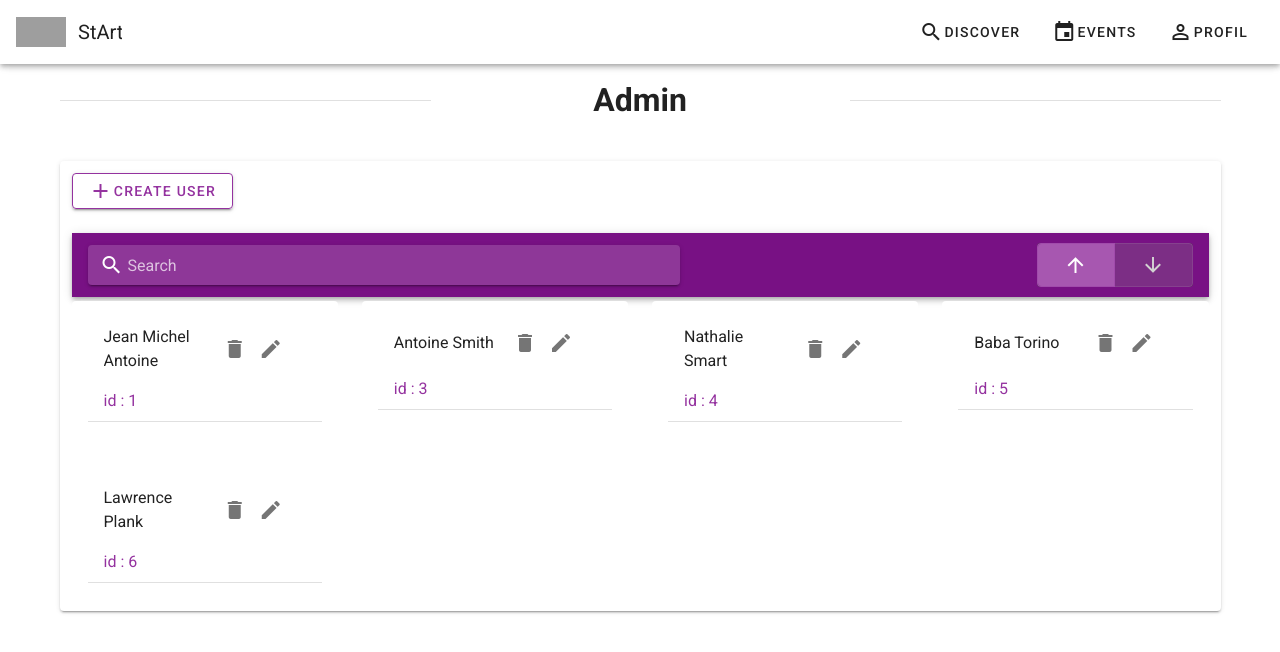
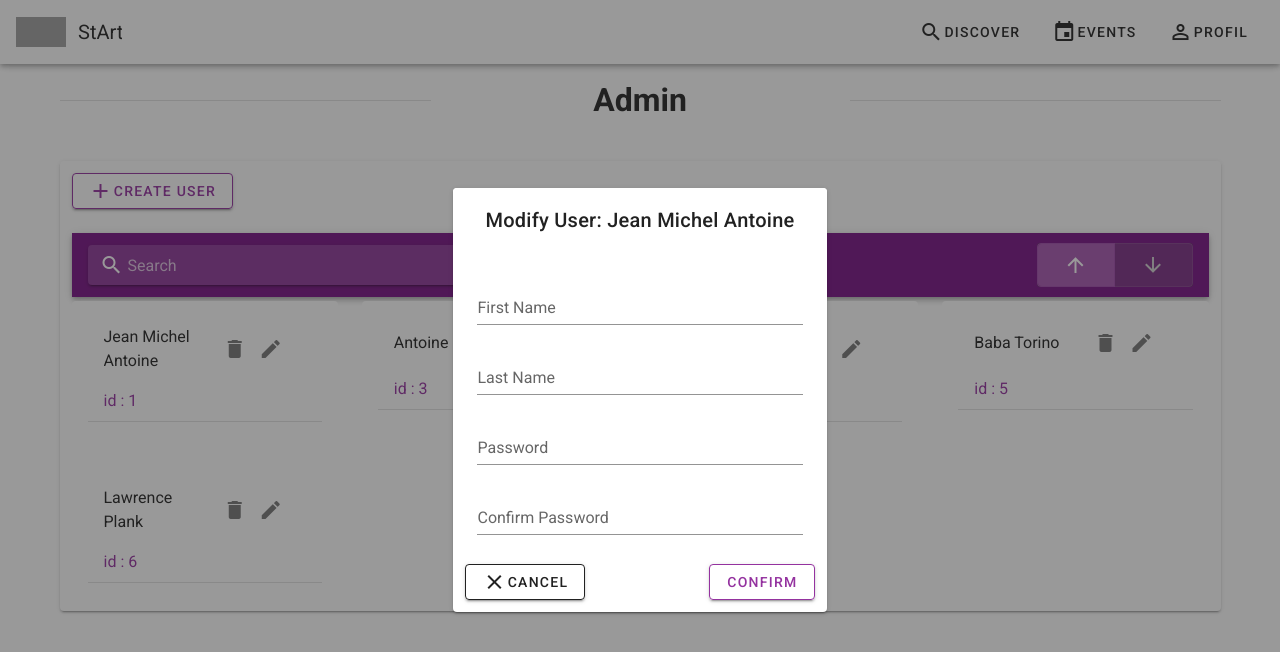
Before and after one commit to PRO-2021-B-05/PRO_B-05, a Vue app in the folder front/: page /admin in a window 1280 px wide. Both pictures are taken after a click on the button 270 px from the left and 349 px from the top of the page. Shown: the top 652 px of the page. Built offline with nearby package versions, Linux system fonts and the light colour scheme; grey boxes are pictures that could not be loaded.

Commit message:
page user avec bouton création et modification user utilisable

```diff
--- a/front/src/components/CreateUser.vue
+++ b/front/src/components/CRUD_User.vue
@@ -2,22 +2,24 @@
   <v-overlay :value="overlay">
     <v-card color="white" light>
       <v-app-bar color="white" flat>
-        <v-card-title> Log in </v-card-title>
+        <v-card-title> {{ title }} </v-card-title>
       </v-app-bar>
       <v-form>
         <v-container>
           <v-col>
-            <v-text-field label="Username"> </v-text-field>
-            <v-text-field label="Password" type="password"> </v-text-field>
+            <v-text-field label="First Name" />
+            <v-text-field label="Last Name" />
+            <v-text-field label="Password" type="password" />
+            <v-text-field label="Confirm Password" type="password" />
             <v-row class="mt-2">
               <v-btn class="mr-2" outlined elevation="2" @click="close">
                 <v-icon>mdi-close</v-icon>
-                cancel
+                Cancel
               </v-btn>
               <v-spacer />
-              <v-btn color="primary" outlined elevation="2">
-                <v-icon>mdi-login</v-icon>
-                Login
+              <v-btn color="primary" outlined elevation="2" @click="confirm">
+                <v-icon>mdi-yes</v-icon>
+                Confirm
               </v-btn>
             </v-row>
           </v-col>
@@ -33,10 +35,15 @@ import { Component, Prop, Vue } from "vue-property-decorator";
 @Component({
   components: {},
 })
-export default class CreateUser extends Vue {
+export default class CRUD_User extends Vue {
   @Prop({ default: false }) private overlay!: boolean;
-  close() {
+  @Prop({ default: "Create User" }) private title!: string;
+  public close(): void {
     this.$emit("close");
+  }
+  public confirm(): void {
+    //todo
+    this.close();
   }
 }
 </script>
--- a/front/src/views/Admin.vue
+++ b/front/src/views/Admin.vue
@@ -10,7 +10,7 @@
           dark
           outlined
           elevation="2"
-          href="/createUser"
+          @click="createUser"
         >
           <v-icon>mdi-plus</v-icon>
           Create User
@@ -72,7 +72,7 @@
                               <v-btn icon>
                                 <v-icon> mdi-delete </v-icon>
                               </v-btn>
-                              <v-btn icon>
+                              <v-btn @click="modifyUser(item.name)" icon>
                                 <v-icon> mdi-pencil </v-icon>
                               </v-btn>
                             </v-container>
@@ -131,6 +131,11 @@
         </v-container>
       </v-card>
     </v-container>
+    <CRUD_User
+      :title="crudUser"
+      :overlay="overlay"
+      @close="overlay = false"
+    />
   </div>
 </template>
 
@@ -139,12 +144,22 @@ import { Component, Vue } from "vue-property-decorator";
 import Header from "@/components/Header.vue";
 import Heading1 from "@/components/Heading1.vue";
 import { User } from "@/model/User";
-import CreateUser from "@/components/CreateUser.vue";
+import CRUD_User from "@/components/CRUD_User.vue";
 
 @Component({
-  components: { Heading1, Header, CreateUser },
+  components: { Heading1, Header, CRUD_User },
 })
 export default class Admin extends Vue {
+  private overlay = false;
+  private crudUser = "";
+  public createUser(): void {
+    this.overlay = true;
+    this.crudUser = "Create User";
+  }
+  public modifyUser(userName: string): void {
+    this.overlay = true;
+    this.crudUser = "Modify User: " + userName;
+  }
   private usersLoading = true;
   private students = [
     { id: 1, name: "Jean Michel Antoine", userName: "JMA" },
@@ -178,6 +193,7 @@ export default class Admin extends Vue {
   }
   public async getStudents(): Promise<void> {
     this.usersLoading = true;
+    //todo
     /*
     this.students.push(
       ...(await this.getApi<User[]>())
```
